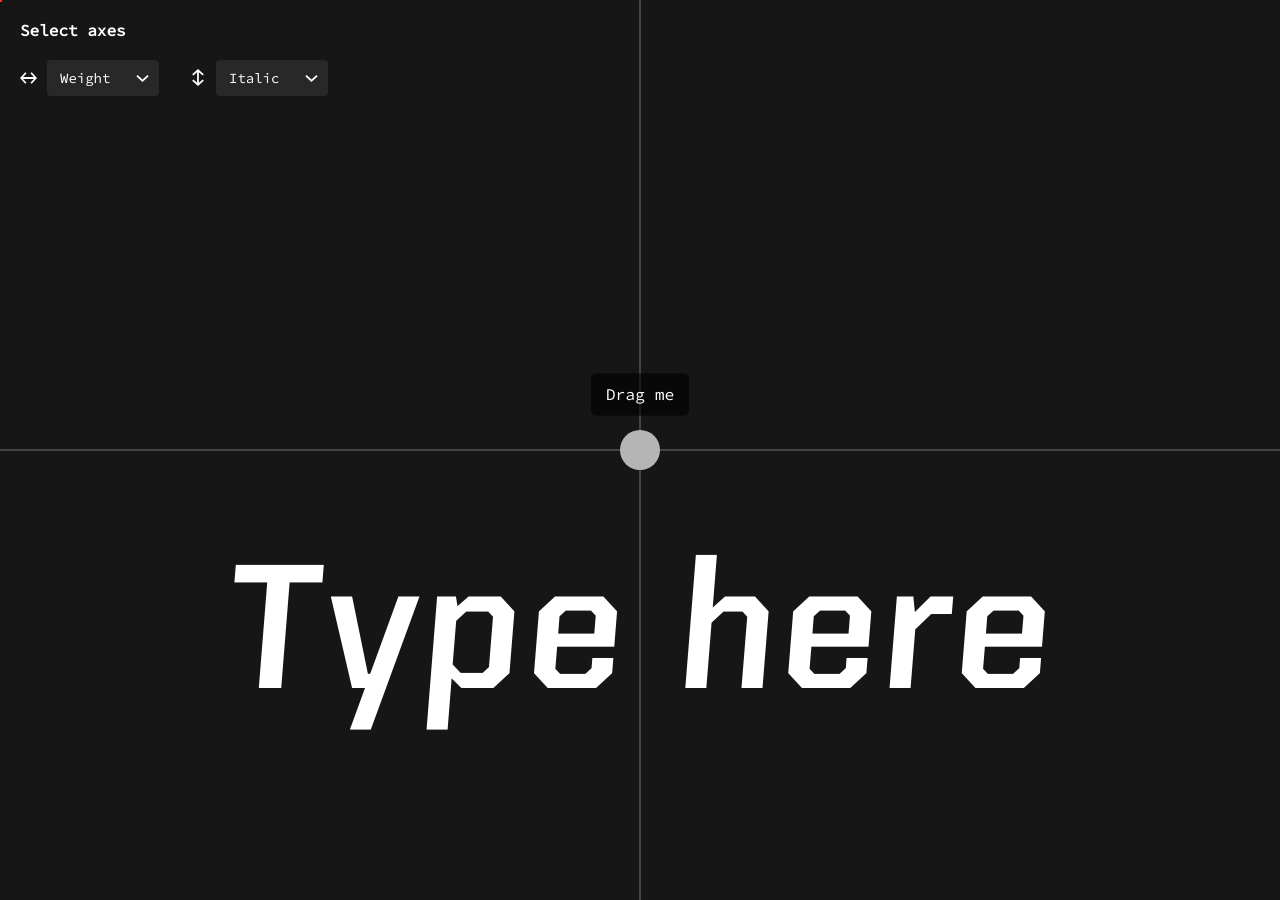
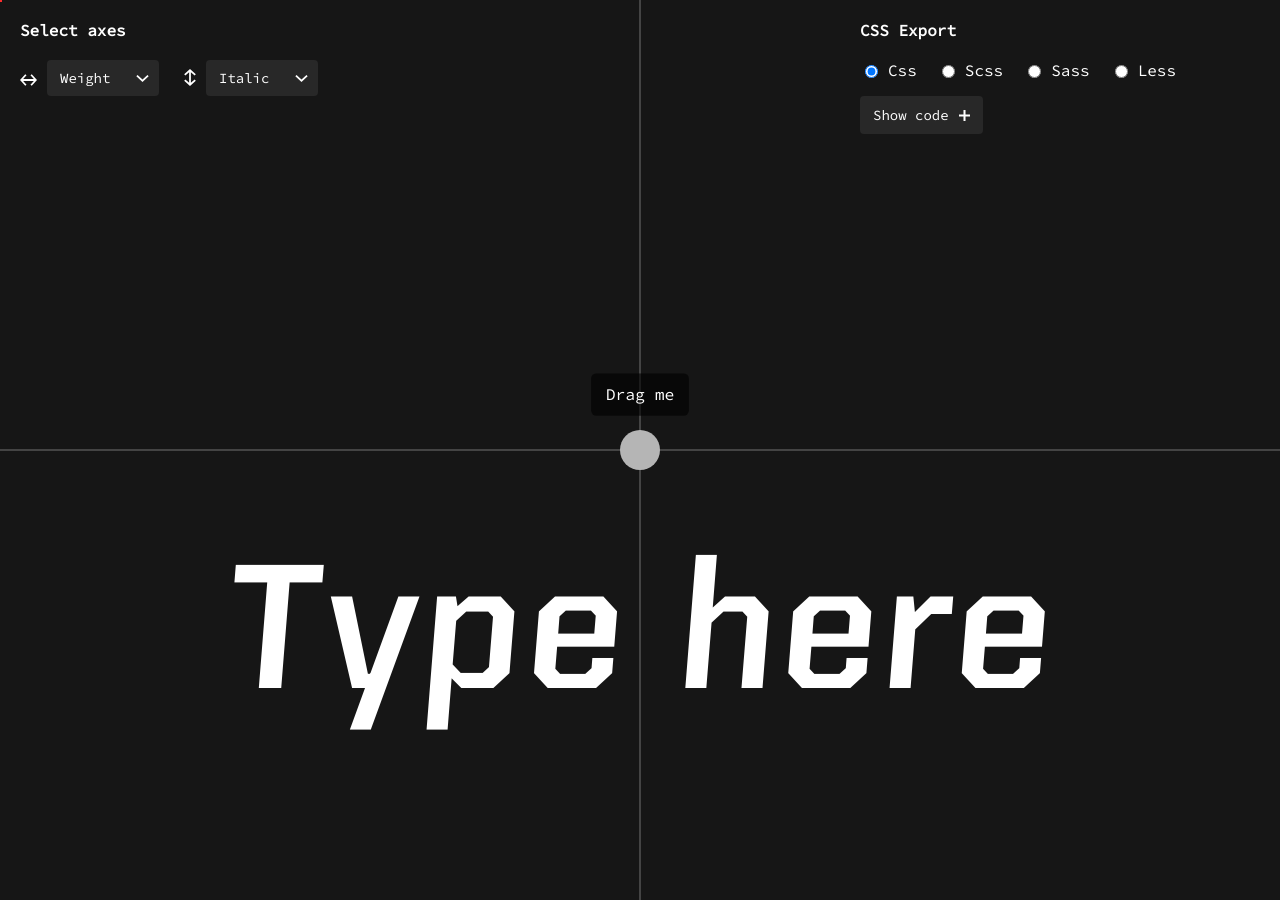
Before and after one commit to nthnwlkr/variable-futures, a Jekyll site: the page built from tool-1.md, in a window 1280 px wide. Built offline with Jekyll 4.4.1, drawn with Linux system fonts in a browser that asks for light colours; some web fonts are replaced.

Commit message:
Added css export feature structure.

```diff
--- /dev/null
+++ b/_includes/syntaxes/css-syntax.html
@@ -0,0 +1,8 @@
+@font-face {
+  font-family: "Kairos";
+  src: url('/fonts/KairosSans_Variable.ttf');
+}
+.text-container {
+  font-family: "Kairos";
+  font-variation-settings:<span class="variation-target"> 'wght' 575, 'ital' 0.5</span>;
+}
--- /dev/null
+++ b/_includes/syntaxes/less-syntax.html
@@ -0,0 +1,10 @@
+@font: "Kairos";
+
+@font-face {
+  font-family: @font;
+  src: url('/fonts/KairosSans_Variable.ttf');
+}
+.text-container {
+  font-family: @font;
+  font-variation-settings: font-variation-settings: <span class="variation-target">'wght' 575, 'ital' 0.5</span>;
+}
--- /dev/null
+++ b/_includes/syntaxes/sass-syntax.html
@@ -0,0 +1,10 @@
+//fonts
+$font: Kairos
+
+@font-face
+  font-family: $font
+  src: url(/fonts/KairosSans_Variable.ttf)
+
+.text-container
+  font-family: $font
+  font-variation-settings:<span class="variation-target"> 'wght' 575, 'ital' 0.5</span>
--- /dev/null
+++ b/_includes/syntaxes/scss-syntax.html
@@ -0,0 +1,11 @@
+//fonts
+$font: Kairos;
+
+@font-face {
+  font-family: $font;
+  src: url(/fonts/KairosSans_Variable.ttf);
+}
+.text-container {
+  font-family: $font;
+  font-variation-settings:<span class="variation-target"> 'wght' 575, 'ital' 0.5</span>;
+}
--- a/_layouts/tool-1.html
+++ b/_layouts/tool-1.html
@@ -37,8 +37,36 @@
     				<div class="axis-values-container"></div>
     			</div>
     			<div class="code-export-controls">
-    				<div class="code-to-copy hide"></div>
+            <div class="code-export-block">
+              <h2 class="ui-section-label">CSS Export</h2>
+              <div class="syntax-selectors">
+                <form action="" class="syntax-options">
+                  {% for item in page.code_types %}
+                  <div class="syntax-radio-container">
+                    <input type="radio" class="syntax-radio {{item}}" name="syntax-option" value="{{item}}" {% if item == 'css' %} checked="checked" {% endif %}>
+                    <p class="radio-label">{{item | capitalize}}</p>
+                  </div>
+                  {% endfor %}
+                </form>
+              </div>
+              <div class="show-hide-button-container ui-element">
+                <div class="reveal-code-button code-button" onClick="revealCode()">
+                  <p class="show-button-label button-label">Show code</p>
+                </div>
+                <div class="hide-code-button code-button hide" onClick="hideCode()">
+                  <p class="hide-button-label button-label">Hide code</p>
+                </div>
+                <div class="show-hide-icon"></div>
+              </div>
+              <div class="code-to-copy">
+                {% for syntaxType in page.code_types %}
+                <pre class="formatted-code {{syntaxType}}-format {% if syntaxType != 'css' %}hide{% endif %}">
+                  {%- include syntaxes/{{syntaxType}}-syntax.html -%}
+                </pre>
+                {% endfor %}
+              </div>
               <div class="css-flavour-selector"></div>
+            </div>
           </div>
         </div>
       </div>
@@ -62,5 +90,6 @@
   </body>
   <script src="{{ "/assets/js/crosshair-drag.js" | relative_url }}"></script>
   <script src="{{ "/assets/js/mouse-trail.js" | relative_url }}"></script>
+  <script src="{{ "/assets/js/code-export.js" | relative_url }}"></script>
 
 </html>
--- a/_sass/minima.scss
+++ b/_sass/minima.scss
@@ -57,5 +57,6 @@ $on-laptop:        800px !default;
 // Import partials.
 @import
   "minima/_reset.scss",
-  "minima/_layout.scss"
+  "minima/_layout.scss",
+  "minima/_code-export.scss"
 ;
--- /dev/null
+++ b/_sass/minima/_code-export.scss
@@ -0,0 +1,46 @@
+.code-export-block {
+	float: right;
+	width: 400px;
+	margin: ($spacing-unit * 2) ($spacing-unit * 2) 0px 0px;
+}
+.code-to-copy {
+	height: 0;
+	margin-top: $spacing-unit;
+	overflow: hidden;
+	transition: height 350ms ease;
+}
+.code-to-copy.is-open {
+	height: 200px;
+}
+.syntax-options {
+	display: flex;
+}
+.syntax-radio-container {
+	display: flex;
+	align-items: center;
+	margin-right: $spacing-unit * 2;
+}
+.syntax-radio {
+	margin-right: $spacing-unit;
+}
+.show-hide-button-container {
+	display: flex;
+	width: 97px;
+	align-items: center;
+}
+.code-button {
+	cursor: pointer;
+}
+.show-hide-icon {
+	width: 11px;
+	height: 11px;
+	margin-left: $spacing-unit;
+	background: url('/assets/images/button-plus.svg');
+	background-size: cover;
+	background-position: center center;
+	transform: rotate(0);
+	transition: transform 200ms ease-in;
+}
+.show-hide-icon.open {
+	transform: rotate(135deg);
+}
--- a/_sass/minima/_layout.scss
+++ b/_sass/minima/_layout.scss
@@ -1,14 +1,21 @@
+.hide {
+  display: none;
+}
 /** Tools Styling **/
 /* Tools typography */
 .ui-elements-container {
   font-family: $mono-font-family;
   color: $white;
+  width: 100%;
 }
 .ui-element {
   font-family: $mono-font-family;
-}
-.hide {
-  display: none;
+  padding: $spacing-unit 13px;
+  border-radius: $border-radius;
+  font-size: $small-font-size;
+  color: $white;
+  border: none;
+  background-color: rgba($white, 0.08);
 }
 .trail-container {
 }
@@ -30,7 +37,7 @@
 }
 .axis-switch-block {
   float: left;
-  margin: 20px 0px 0px 20px;
+  margin: ($spacing-unit * 2) 0px 0px ($spacing-unit * 2);
 }
 .ui-section-label {
   font-size: $base-font-size;
@@ -48,7 +55,7 @@
   background-image: url('/assets/images/axis-arrow.svg');
   background-size: contain;
   background-repeat: no-repeat;
-  background-position: center center;
+  background-position: center right;
 }
 .switch-horizontal .switch-icon {
   transform: rotate(90deg);
@@ -60,7 +67,7 @@
 .switch-style {
   position: relative;
   background: none;
-  margin-right: $spacing-unit * 3;
+  margin-right: $spacing-unit * 2;
   width: auto;
   &:before {
     content: '';
@@ -78,14 +85,8 @@
   }
 }
 .switch-style select {
-  padding: 10px 13px;
-  font-size: $small-font-size;
-  color: $white;
   width: 8em;
-  border: none;
-  border-radius: $border-radius;
   box-shadow: none;
-  background-color: rgba($white, 0.08);
   background-image: none;
   -webkit-appearance: none;
      -moz-appearance: none;
--- /dev/null
+++ b/assets/js/code-export.js
@@ -0,0 +1,26 @@
+var codeToCopyTarget = document.getElementsByClassName("formatted-code"),
+	syntaxForm = document.getElementsByClassName("syntax-options")[0],
+	codeToCopy = document.getElementsByClassName("code-to-copy")[0],
+	revealCodeButton = document.getElementsByClassName("reveal-code-button")[0],
+	hideCodeButton = document.getElementsByClassName("hide-code-button")[0],
+	showHideIcon = document.getElementsByClassName("show-hide-icon")[0];
+	syntaxRadioList = document.getElementsByClassName("syntax-radio");
+
+function onSyntaxChange(target) {
+	for (i=0;i<syntaxRadioList.length;i++) {
+		syntaxRadioList[i].removeAttribute("checked", "checked");
+	}
+
+}
+function revealCode(){
+	codeToCopy.classList.add("is-open");
+	revealCodeButton.classList.add("hide");
+	hideCodeButton.classList.remove("hide");
+	showHideIcon.classList.add("open");
+}
+function hideCode(){
+	codeToCopy.classList.remove("is-open");
+	revealCodeButton.classList.remove("hide");
+	hideCodeButton.classList.add("hide");
+	showHideIcon.classList.remove("open");
+}
--- a/assets/js/crosshair-drag.js
+++ b/assets/js/crosshair-drag.js
@@ -21,6 +21,7 @@ var windowWidth = window.innerWidth,
     wdthCssPrefix = "'wdth'",
     crosshairContainer = document.getElementsByClassName("cross-hairs-container")[0],
     textInputBox = document.getElementById("text-entry-box"),
+    syntaxVariationTarget = document.getElementsByClassName("variation-target"),
     xSwitch = document.getElementsByClassName("switch-horizontal-input")[0],
     xSwitchValue = xSwitch.options[xSwitch.selectedIndex].value,
     xSwitchIndex = xSwitch.options[xSwitch.selectedIndex].index,
@@ -28,7 +29,7 @@ var windowWidth = window.innerWidth,
     ySwitchValue = ySwitch.options[ySwitch.selectedIndex].value,
     ySwitchIndex = ySwitch.options[ySwitch.selectedIndex];
 
-// textInputBox.focus();
+textInputBox.focus();
 function onValueChange() {
   // gets new switch values when a new value is selected in dropdown:
   xSwitchValue = xSwitch.options[xSwitch.selectedIndex].value,
@@ -65,7 +66,6 @@ switchLogic();
 function dragElement(elmnt) {
   var pos1 = 0, pos2 = 0, pos3 = 0, pos4 = 0;
   var textNode = document.getElementsByClassName("code-to-copy")[0];
-  textNode.innerHTML = "X Position" + "<br>" + "Y Position";
   elmnt.onmousedown = dragMouseDown;
 
   function dragMouseDown(e) {
@@ -94,7 +94,7 @@ function dragElement(elmnt) {
     var xPercent = pos3 / windowWidthPercent;
     var yPercent = pos4 / windowHeightPercent;
     // set default values before dropdown changes:
-    var yAxisValue = yPercent * italAxisScaleFactor + italAxisMinValue;
+    var yAxisValue = Math.round((yPercent * italAxisScaleFactor + italAxisMinValue) * 100) / 100;
     var xAxisValue = xPercent * wghtAxisScaleFactor + wghtAxisMinValue;
     var xCssPrefixToAdd = xSwitchValue;
     var yCssPrefixToAdd = ySwitchValue;
@@ -103,47 +103,64 @@ function dragElement(elmnt) {
     console.log(xSwitchIndex);
     switch(xSwitchIndex) {
       case 0:
-        var xAxisValue = xPercent * wghtAxisScaleFactor + wghtAxisMinValue;
+        var xAxisValue = Math.round(xPercent * wghtAxisScaleFactor + wghtAxisMinValue);
         var xCssPrefixToAdd = wghtCssPrefix;
         break;
       case 1:
-        var xAxisValue = xPercent * italAxisScaleFactor + italAxisMinValue;
+        var xAxisValue = Math.round((xPercent * italAxisScaleFactor + italAxisMinValue) * 100) / 100;
         var xCssPrefixToAdd = italCssPrefix;
         // textInputBox.setAttribute('style', 'font-variation-settings:' + italCssPrefix + ' ' + xAxisValue);
         break;
       case 2:
-        var xAxisValue = xPercent * wdthAxisScaleFactor + wdthAxisMinValue;
+        var xAxisValue = Math.round(xPercent * wdthAxisScaleFactor + wdthAxisMinValue);
         var xCssPrefixToAdd = wdthCssPrefix;
         // textInputBox.setAttribute('style', 'font-variation-settings:' + wdthCssPrefix + ' ' + xAxisValue);
         break;
     }
     switch(ySwitchIndex) {
       case 0:
-        var yAxisValue = yPercent * wghtAxisScaleFactor + wghtAxisMinValue;
+        var yAxisValue = Math.round(yPercent * wghtAxisScaleFactor + wghtAxisMinValue);
         var yCssPrefixToAdd = wghtCssPrefix;
         // textInputBox.setAttribute('style', 'font-variation-settings:' + wghtCssPrefix + ' ' + yAxisValue);
         break;
       case 1:
-        var yAxisValue = yPercent * italAxisScaleFactor + italAxisMinValue;
+        var yAxisValue = Math.round((yPercent * italAxisScaleFactor + italAxisMinValue) * 100) / 100;
+        console.log('this' + yAxisValue);
         var yCssPrefixToAdd = italCssPrefix;
         // textInputBox.setAttribute('style', 'font-variation-settings:' + italCssPrefix + ' ' + yAxisValue);
         break;
       case 2:
-        var yAxisValue = yPercent * wdthAxisScaleFactor + wdthAxisMinValue;
+        var yAxisValue = Math.round(yPercent * wdthAxisScaleFactor + wdthAxisMinValue);
         var yCssPrefixToAdd = wdthCssPrefix;
         // textInputBox.setAttribute('style', 'font-variation-settings:' + wdthCssPrefix + ' ' + yAxisValue);
         break;
     }
     // set variable font axes styling:
-    textInputBox.setAttribute('style', 'font-variation-settings:' + xCssPrefixToAdd + ' ' + xAxisValue + ', ' + yCssPrefixToAdd + ' ' + yAxisValue);
+    // function roundValueX(target) {
+    //   target = Math.round(target);
+    //   console.log(target);
+    //   return xAxisValue = target;
+    // }
+    // function roundValueY(target) {
+    //   target = Math.round(target);
+    //   console.log(target);
+    //   return yAxisValue = target;
+    // }
+    // roundValueX(xAxisValue);
+    // roundValueY(yAxisValue);
+    // roundValue(yAxisValue);
+    // console.log(xAxisValue);
+    // console.log(yAxisValue);
+    var style_string = xCssPrefixToAdd + ' ' + xAxisValue + ', ' + yCssPrefixToAdd + ' ' + yAxisValue;
+    textInputBox.setAttribute('style', 'font-variation-settings:' + style_string);
+    for (i=0;i<syntaxVariationTarget.length;i++) {
+        syntaxVariationTarget[i].innerHTML = style_string;
+    }
 
     // console.log(wghtAxisValue);
     // set the element's new position:
     elmnt.style.top = (elmnt.offsetTop - pos2) + "px";
     elmnt.style.left = (elmnt.offsetLeft - pos1) + "px";
-    var xNode = "X Position = " + pos3;
-    var yNode = "Y Position = " + pos4;
-    textNode.innerHTML = xNode + "<br>" + yNode;
   }
 
   function closeDragElement() {
--- a/assets/js/mouse-trail.js
+++ b/assets/js/mouse-trail.js
@@ -56,8 +56,8 @@ function draw() {
     dot.x = x;
     dot.y = y;
     dot.draw();
-    x += (nextDot.x - dot.x) * 0.05;
-    y += (nextDot.y - dot.y) * 0.05;
+    x += (nextDot.x - dot.x) * 0.2;
+    y += (nextDot.y - dot.y) * 0.2;
 
   });
 }
--- a/tool-1.md
+++ b/tool-1.md
@@ -3,4 +3,9 @@ layout: tool-1
 title: Crosshair tool
 permalink: /tool-1/
 body-class: tool-page
+code_types:
+  - css
+  - scss
+  - sass
+  - less
 ---
```
Also changed, not shown: text-styling-format.txt (added, +8 -0 lines), assets/images/button-plus.svg (added). Lines whose indentation alone changed are shown as unchanged.
